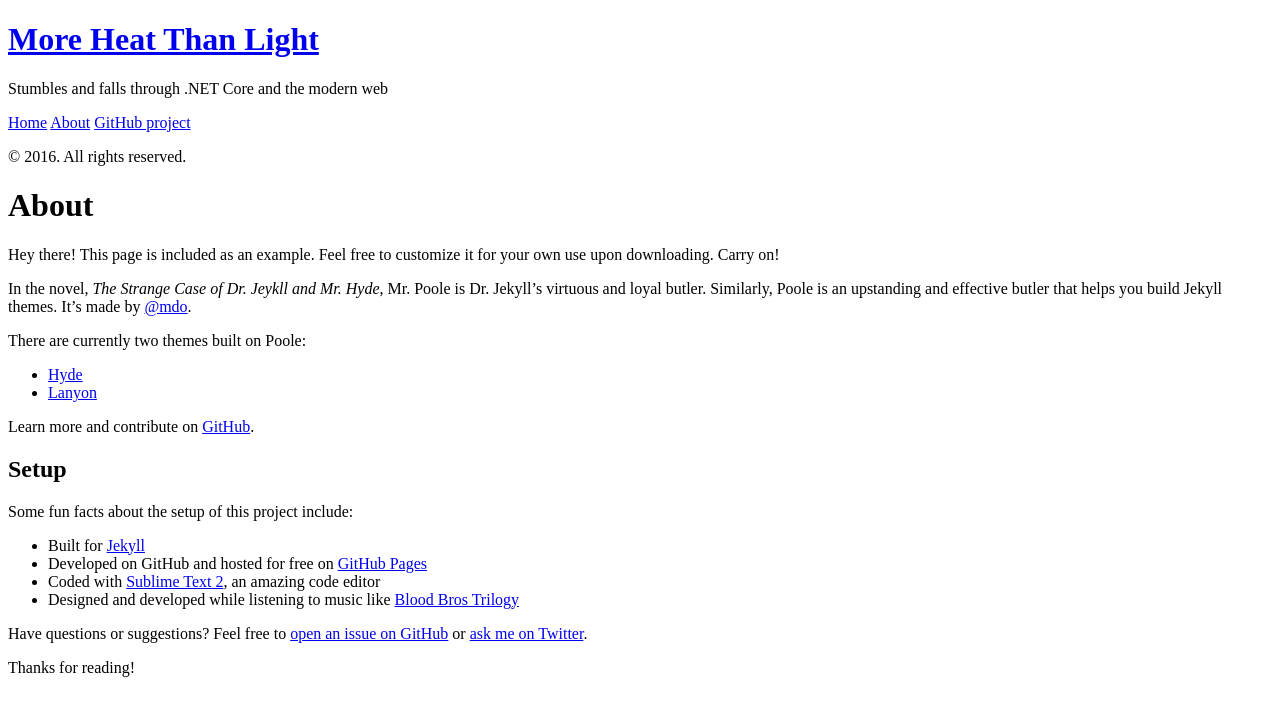
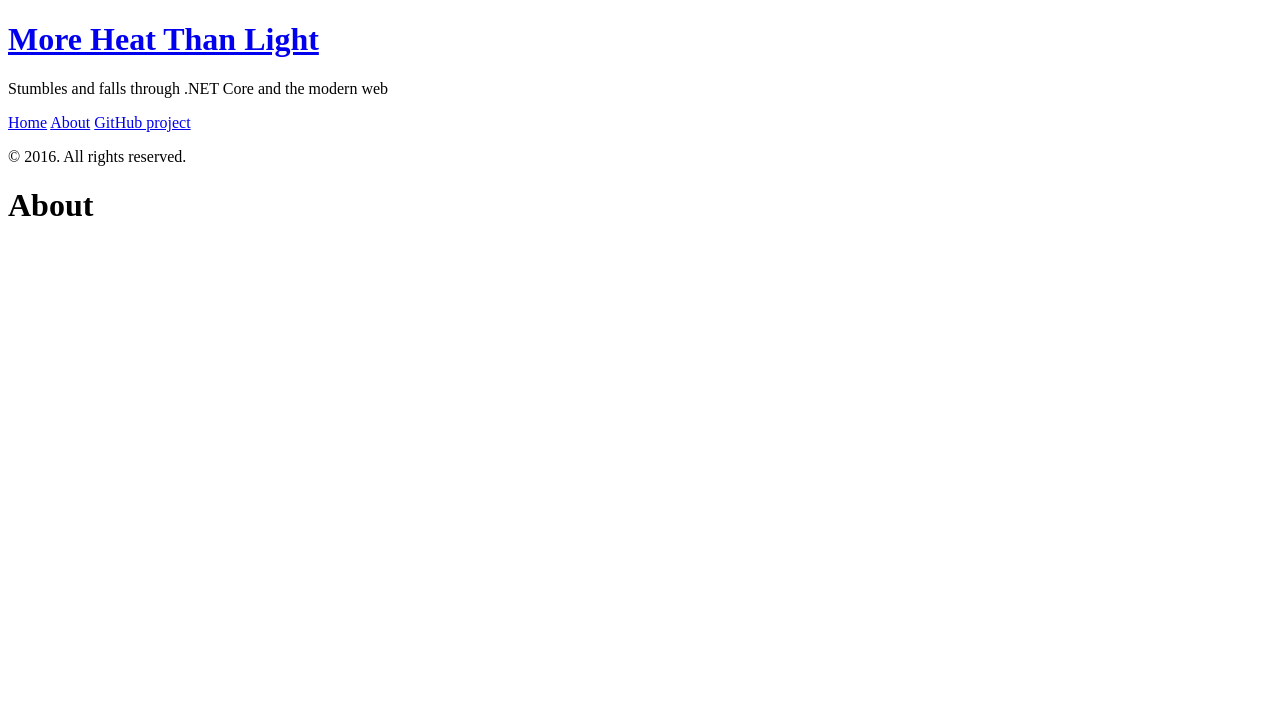
Before and after one commit to SpiderUnicorn/hyde-blog, a Jekyll site: the page built from about.md, in a window 1280 px wide. Shown: the top 716 px of the page. Built offline with Jekyll 4.4.1, drawn with Linux system fonts in a browser that asks for light colours; Markdown is read by kramdown in place of the engine named in the settings.

Commit message:
removed about template content

```diff
--- a/about.md
+++ b/about.md
@@ -4,27 +4,5 @@ title: About
 ---
 
 <p class="message">
-  Hey there! This page is included as an example. Feel free to customize it for your own use upon downloading. Carry on!
+
 </p>
-
-In the novel, *The Strange Case of Dr. Jeykll and Mr. Hyde*, Mr. Poole is Dr. Jekyll's virtuous and loyal butler. Similarly, Poole is an upstanding and effective butler that helps you build Jekyll themes. It's made by [@mdo](https://twitter.com/mdo).
-
-There are currently two themes built on Poole:
-
-* [Hyde](http://hyde.getpoole.com)
-* [Lanyon](http://lanyon.getpoole.com)
-
-Learn more and contribute on [GitHub](https://github.com/poole).
-
-## Setup
-
-Some fun facts about the setup of this project include:
-
-* Built for [Jekyll](http://jekyllrb.com)
-* Developed on GitHub and hosted for free on [GitHub Pages](https://pages.github.com)
-* Coded with [Sublime Text 2](http://sublimetext.com), an amazing code editor
-* Designed and developed while listening to music like [Blood Bros Trilogy](https://soundcloud.com/maddecent/sets/blood-bros-series)
-
-Have questions or suggestions? Feel free to [open an issue on GitHub](https://github.com/poole/issues/new) or [ask me on Twitter](https://twitter.com/mdo).
-
-Thanks for reading!
```
Also changed, not shown: _posts/2012-02-06-whats-jekyll.md (deleted, +0 -12 lines).
